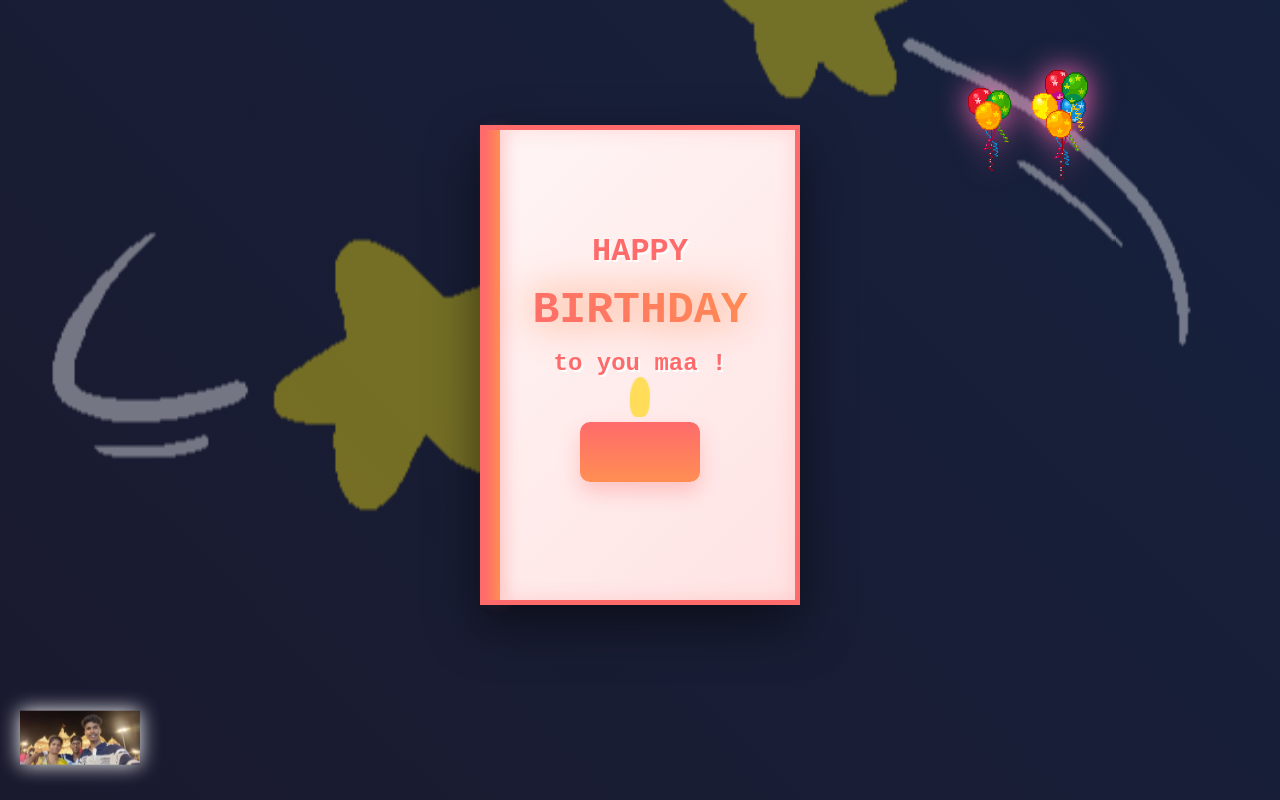
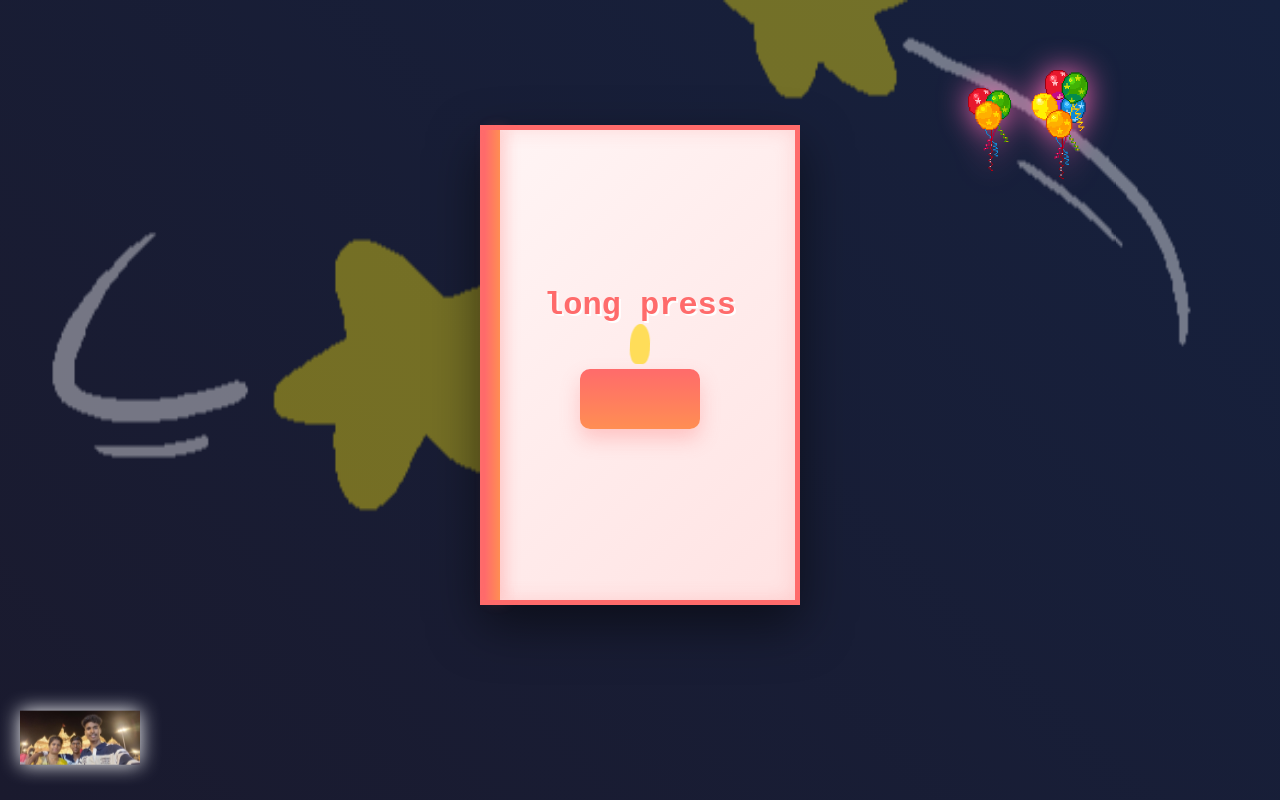
Before and after one commit to hitruerrn/happy, a plain HTML site: page final.html in a window 1280 px wide. Drawn offline with Linux system fonts and the light colour scheme.

Commit message:
Update final.html

```diff
--- a/final.html
+++ b/final.html
@@ -314,9 +314,8 @@
         <div class="birthdayCard">
             <div class="cardFront">
                 <div class="front-text">
-                    <h3 class="happy">HAPPY</h3>
-                    <h2 class="bday">BIRTHDAY</h2>
-                    <h3 class="toyou">to you maa !</h3>
+                    <h3 class="happy">long press</h3>
+
                 </div>
                 <div class="plate">
                     <div class="cake"></div>
```
